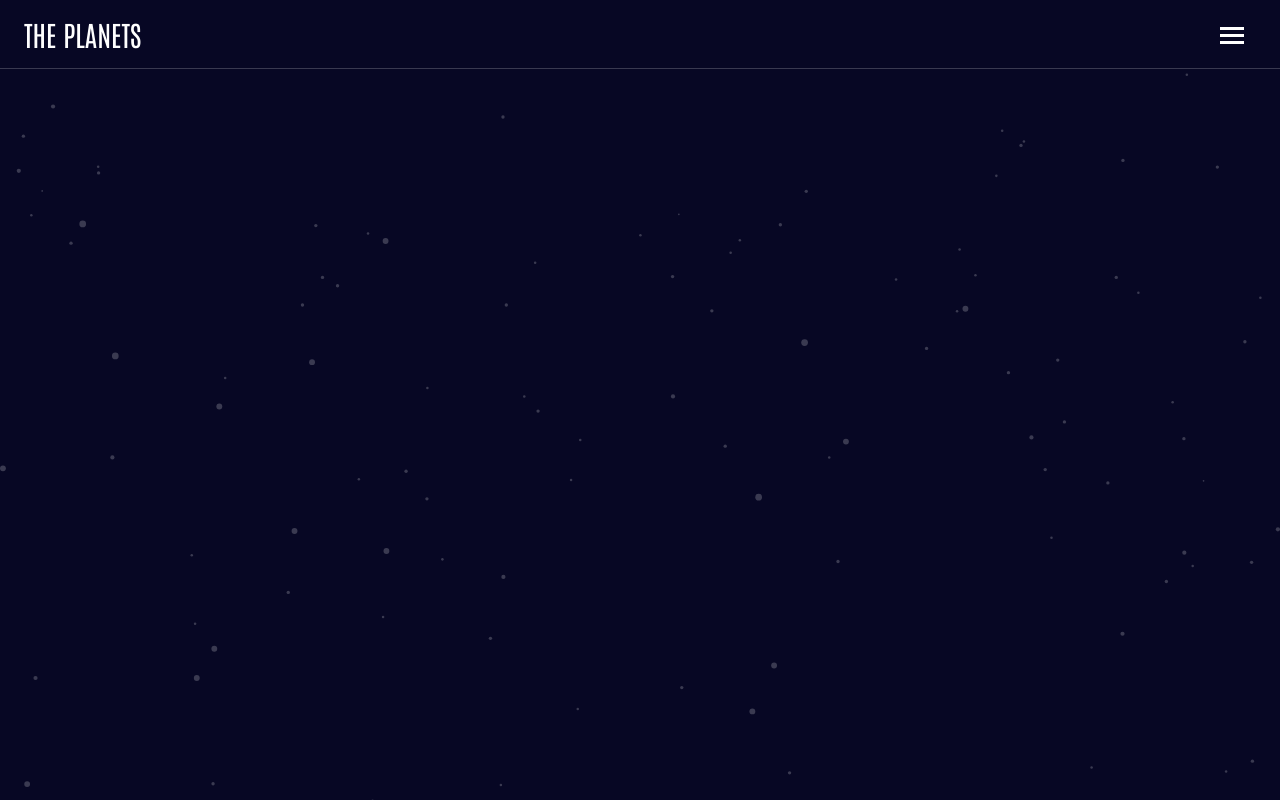
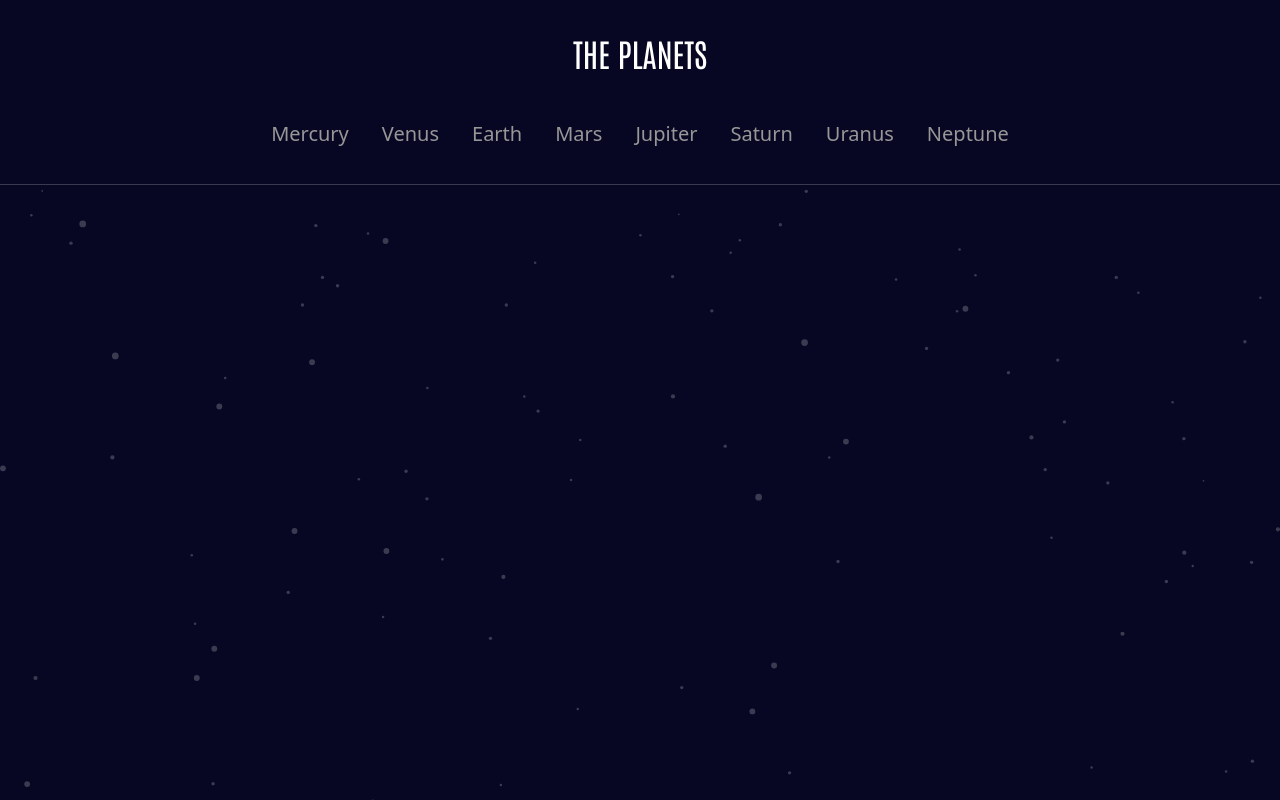
Before and after one commit to Oleksandr-Berd/planets, a React (Create React App) app: page / in a window 1280 px wide. Built offline with nearby package versions, Linux system fonts and the light colour scheme.

Commit message:
made header tablet

```diff
--- a/package.json
+++ b/package.json
@@ -3,6 +3,9 @@
   "version": "0.1.0",
   "private": true,
   "dependencies": {
+    "@emotion/react": "^11.11.1",
+    "@emotion/styled": "^11.11.0",
+    "@mui/material": "^5.13.6",
     "@testing-library/jest-dom": "^5.14.1",
     "@testing-library/react": "^13.0.0",
     "@testing-library/user-event": "^13.2.1",
--- a/src/components/Header/Header.tsx
+++ b/src/components/Header/Header.tsx
@@ -1,12 +1,23 @@
+import {useMediaQuery} from '@mui/material';
+
 import * as SC from "./HeaderStyled"
 
 import PlanetsMenu from "components/PlanetsMenu/PlanetsMenu";
 
-const Header = ():JSX.Element => {
-    return (<SC.StyledHeader>
+
+const Header = (): JSX.Element => {
+
+    const isMobile = useMediaQuery('(max-width:767px)')
+
+    const isTablet = useMediaQuery('(min-width:768px)')
+
+
+    return (
+        <SC.StyledHeader>
         <SC.Title>the planets</SC.Title>
         <PlanetsMenu/>
-    </SC.StyledHeader> );
+        </SC.StyledHeader>
+    );
 }
 
 export default Header;
--- a/src/components/Header/HeaderStyled.ts
+++ b/src/components/Header/HeaderStyled.ts
@@ -11,15 +11,26 @@ export const StyledHeader = styled.header`
   padding-top: ${(props) => props.theme.space[4]};
   padding-bottom: ${(props) => props.theme.space[4]};
 
-  border-bottom: 1px solid ${props => props.theme.color.border};
+  border-bottom: 1px solid ${(props) => props.theme.color.border};
+
+  @media (min-width: 768px) {
+    flex-direction: column;
+
+    padding-top: ${props => props.theme.space[8]};
+    padding-bottom: 27px;
+  }
 `;
 
 export const Title = styled.h1`
-margin-bottom: 0;
+  margin-bottom: 0;
 
-text-transform: uppercase;
-color:${props => props.theme.color.primary};
-font-size: ${props => props.theme.size.SM};
-line-height: 1.29;
-font-family: ${props => props.theme.fontFamily.title};
-`
+  text-transform: uppercase;
+  color: ${(props) => props.theme.color.primary};
+  font-size: ${(props) => props.theme.size.SM};
+  line-height: 1.29;
+  font-family: ${(props) => props.theme.fontFamily.title};
+
+  @media (min-width: 768px) {
+    font-size: ${(props) => props.theme.size.M};
+  }
+`;
--- a/src/components/PlanetContent/PlanetContent.tsx
+++ b/src/components/PlanetContent/PlanetContent.tsx
@@ -1,4 +1,3 @@
-import { NavLink } from "react-router-dom";
 import { geologyPng, internalSvgMobile, planetsSvgMobile } from "utils/processedImages";
 import externalPath from "assets/images/external-link-square-with-an-arrow-in-right-diagonal.png"
 
@@ -9,8 +8,6 @@ interface IProps {
 }
 
 const PlanetContent = ({ topic, content }: IProps) => {
-
-
 
     const ImagePlanetMobile = planetsSvgMobile[content!.images.planet]
     const ImageInternalMobile = internalSvgMobile[content!.images.internal]
--- a/src/components/PlanetsMenu/PlanetsMenu.tsx
+++ b/src/components/PlanetsMenu/PlanetsMenu.tsx
@@ -1,4 +1,6 @@
 import { Dropdown } from "react-bootstrap";
+import { useMediaQuery } from '@mui/material';
+
 
 import * as SC from "./PlanetsMenuStyled"
 
@@ -13,20 +15,28 @@ import { colorsArray } from "utils/planetColors";
 const PlanetsMenu = (): JSX.Element => {
     const [isActive, setIsActive] = useState<boolean>(false)
 
+    const isMobile = useMediaQuery('(max-width:767px)')
+
+    const isTablet = useMediaQuery('(min-width:768px)')
+
+
     const toggleActive = (): void => {
         setIsActive(!isActive)
     }
 
     return (
         <div>
-        <Dropdown onToggle={toggleActive}>
-        <SC.StyledDropdownToggle id="dropdown-basic">
+            {isTablet ? (<SC.MenuList>
+                {planetsData.map(({ name }) => <SC.MenuItem>{name}</SC.MenuItem>)}
+            </SC.MenuList>)
+                : null}
+            {isMobile ? <Dropdown onToggle={toggleActive}>
+                <SC.StyledDropdownToggle id="dropdown-basic">
                     <BurgerSvg fill={isActive ? "#979797" : "#fff"} />
-        </SC.StyledDropdownToggle>
+                </SC.StyledDropdownToggle>
 
-        <SC.StyledDropdownMenu>
-                    {!!planetsData.length ? planetsData.map(({ name }) =>
-                    {
+                <SC.StyledDropdownMenu>
+                    {!!planetsData.length ? planetsData.map(({ name }) => {
                         const color = colorsArray.filter(el => el[0] === name).map(el => el[1])
 
                         return <SC.Item href={name} key={name} >
@@ -35,12 +45,14 @@ const PlanetsMenu = (): JSX.Element => {
                                 <SC.PlanetName>{name}</SC.PlanetName>
                             </SC.PlanetContainer>
                             <PathSvg />
-               </SC.Item>}
+                        </SC.Item>
+                    }
 
 
-           ) : null}
-        </SC.StyledDropdownMenu>
-            </Dropdown>
+                    ) : null}
+                </SC.StyledDropdownMenu>
+            </Dropdown> : null}
+
         </div>);
 }
 
--- a/src/components/PlanetsMenu/PlanetsMenuStyled.ts
+++ b/src/components/PlanetsMenu/PlanetsMenuStyled.ts
@@ -4,6 +4,8 @@ import { Dropdown } from "react-bootstrap";
 interface IProps {
   color?: string;
 }
+
+//Common and Mobile
 
 export const StyledDropdownToggle = styled(Dropdown.Toggle)`
   background-color: transparent;
@@ -69,3 +71,23 @@ export const PlanetName = styled.p`
   text-transform: uppercase;
   font-family: ${(props) => props.theme.fontFamily.text};
 `;
+
+//Tablet
+
+export const MenuList = styled.ul`
+display: flex;
+flex-direction: row;
+align-items: center;
+
+margin-top: 39px;
+`
+
+export const MenuItem = styled.li`
+  color: ${(props) => props.theme.color.notActive};
+  line-height: 2.23;
+  font-size: ${(props) => props.theme.size.XN};
+
+  &:not(:last-child) {
+    margin-right: 33px;
+  }
+`;
```
Also changed, not shown: 1 other file (tests, documents, lock files or other folders).
